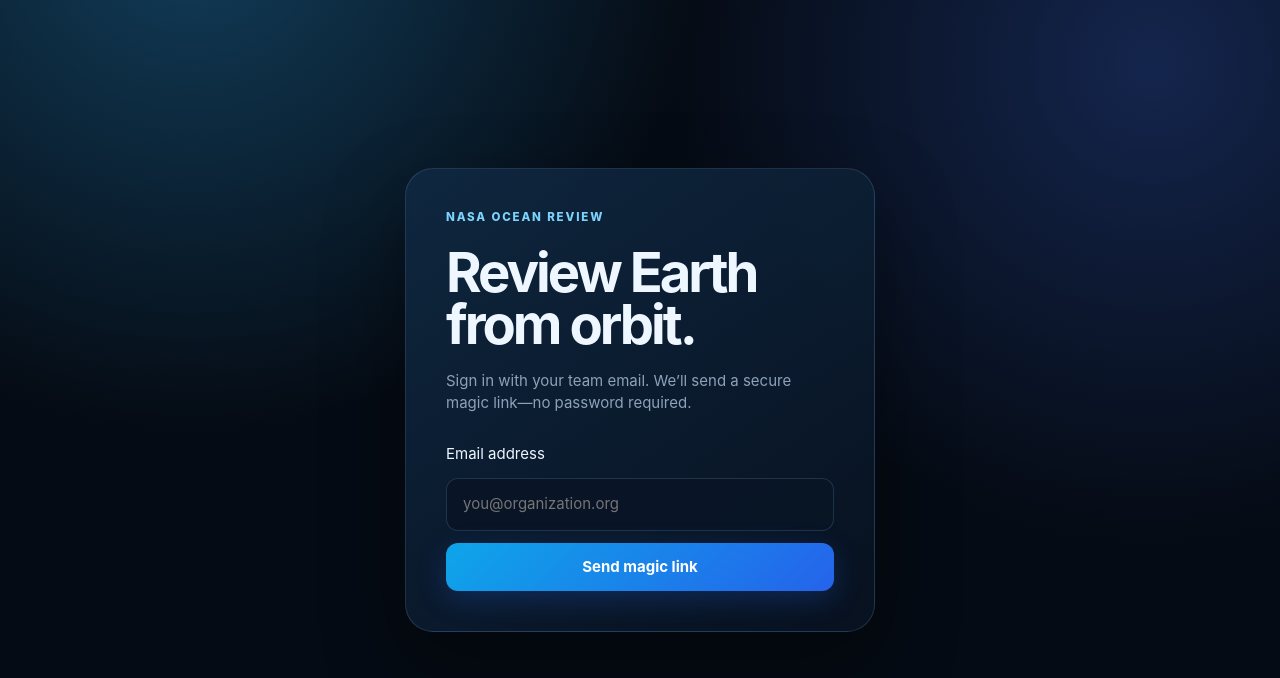
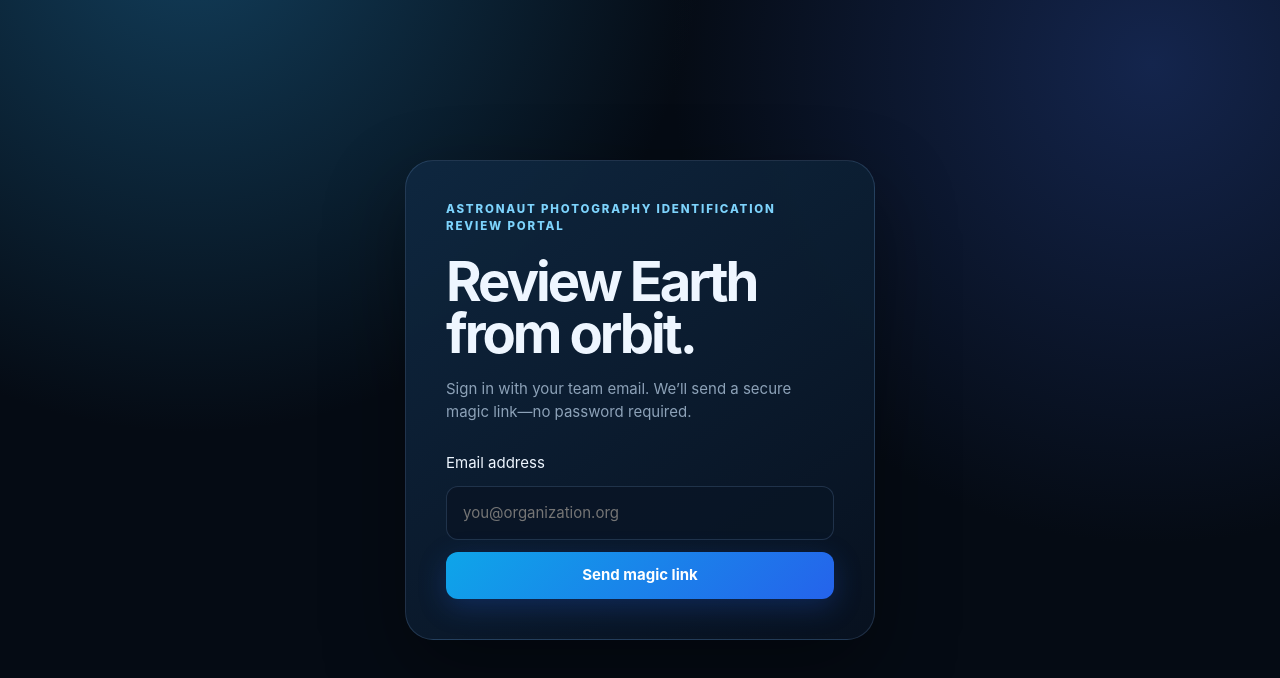
Before and after one commit to moxiefoxie/astronaut-photography-identification-review-portal, a Next.js app: page / in a window 1280 px wide. Shown: the top 678 px of the page. Built offline with nearby package versions, Linux system fonts and the light colour scheme; no server answers.

Commit message:
Rename astronaut photography review portal

```diff
--- a/app/layout.tsx
+++ b/app/layout.tsx
@@ -2,8 +2,8 @@ import type { Metadata } from "next";
 import "./globals.css";
 
 export const metadata: Metadata = {
-  title: "Ocean Image Review",
-  description: "Collaborative review of NASA astronaut ocean imagery",
+  title: "Astronaut Photography Identification Review Portal",
+  description: "Collaborative identification and review of NASA astronaut photography",
 };
 
 export default function RootLayout({ children }: Readonly<{ children: React.ReactNode }>) {
--- a/components/AuthGate.tsx
+++ b/components/AuthGate.tsx
@@ -76,7 +76,7 @@ export function AuthGate({ children }: { children: (user: User | null) => React.
   return (
     <main className="auth-shell">
       <section className="auth-card">
-        <div className="eyebrow">NASA OCEAN REVIEW</div>
+        <div className="eyebrow">ASTRONAUT PHOTOGRAPHY IDENTIFICATION REVIEW PORTAL</div>
         <h1>Review Earth from orbit.</h1>
         <p>Sign in with your team email. We’ll send a secure magic link—no password required.</p>
         {sent ? (
--- a/components/Dashboard.tsx
+++ b/components/Dashboard.tsx
@@ -39,7 +39,7 @@ function DashboardContent({ userEmail }: { userEmail: string | null }) {
     <main className="dashboard-shell">
       <PortalNav userEmail={userEmail} />
       <header className="topbar">
-        <div><div className="eyebrow">NASA OCEAN REVIEW</div><h1>Review runs</h1></div>
+        <div><div className="eyebrow">ASTRONAUT PHOTOGRAPHY IDENTIFICATION REVIEW PORTAL</div><h1>Review runs</h1></div>
         <div className="topbar-actions">
           {!getSupabaseBrowserClient() && <span className="demo-pill">Local demo</span>}
         </div>
--- a/components/PortalNav.tsx
+++ b/components/PortalNav.tsx
@@ -49,7 +49,7 @@ export function PortalNav({ currentRunId, userEmail }: { currentRunId?: string;
     <nav className="portal-nav" aria-label="Review portal">
       <Link className="portal-brand" href="/">
         <span>NASA</span>
-        <strong>Ocean Review</strong>
+        <strong>Astronaut Photography Identification Review Portal</strong>
       </Link>
       <div className="portal-nav-actions">
         <label className="run-menu">
```
Also changed, not shown: 1 other file (tests, documents, lock files or other folders).
